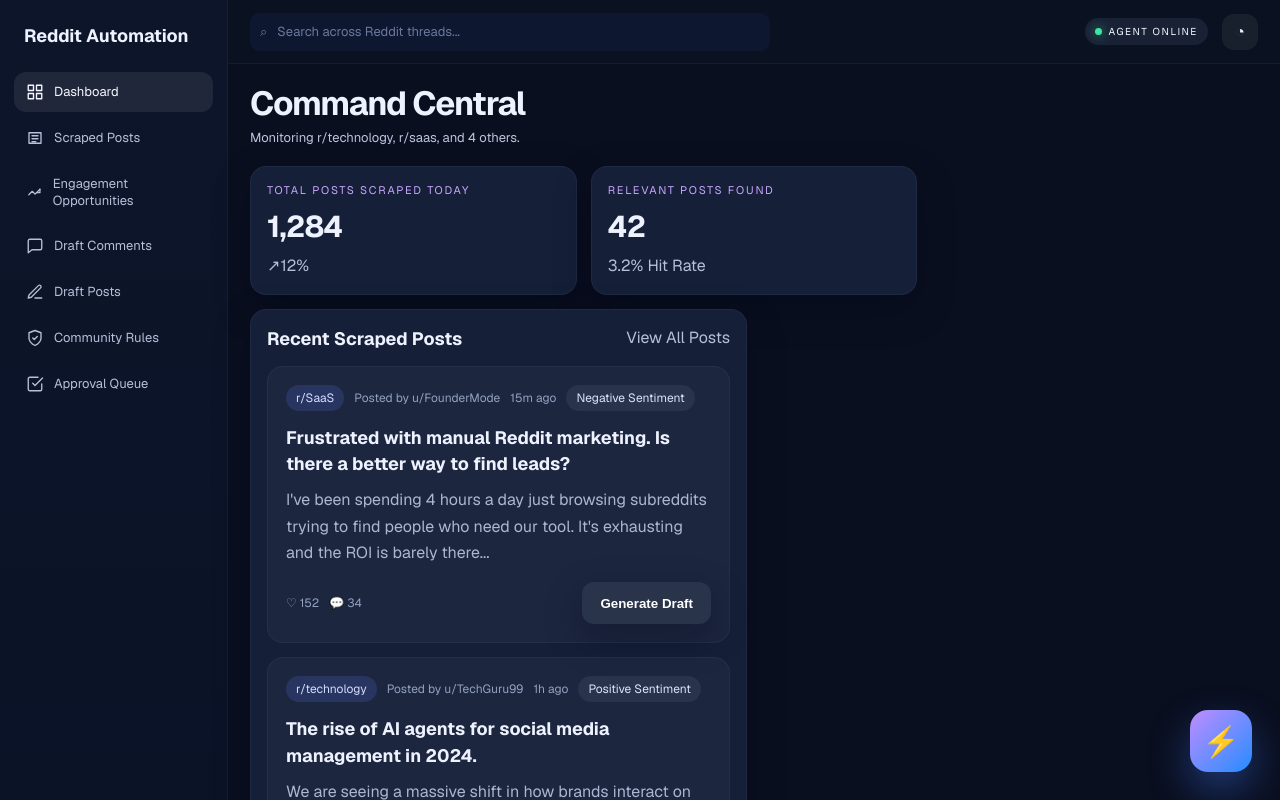
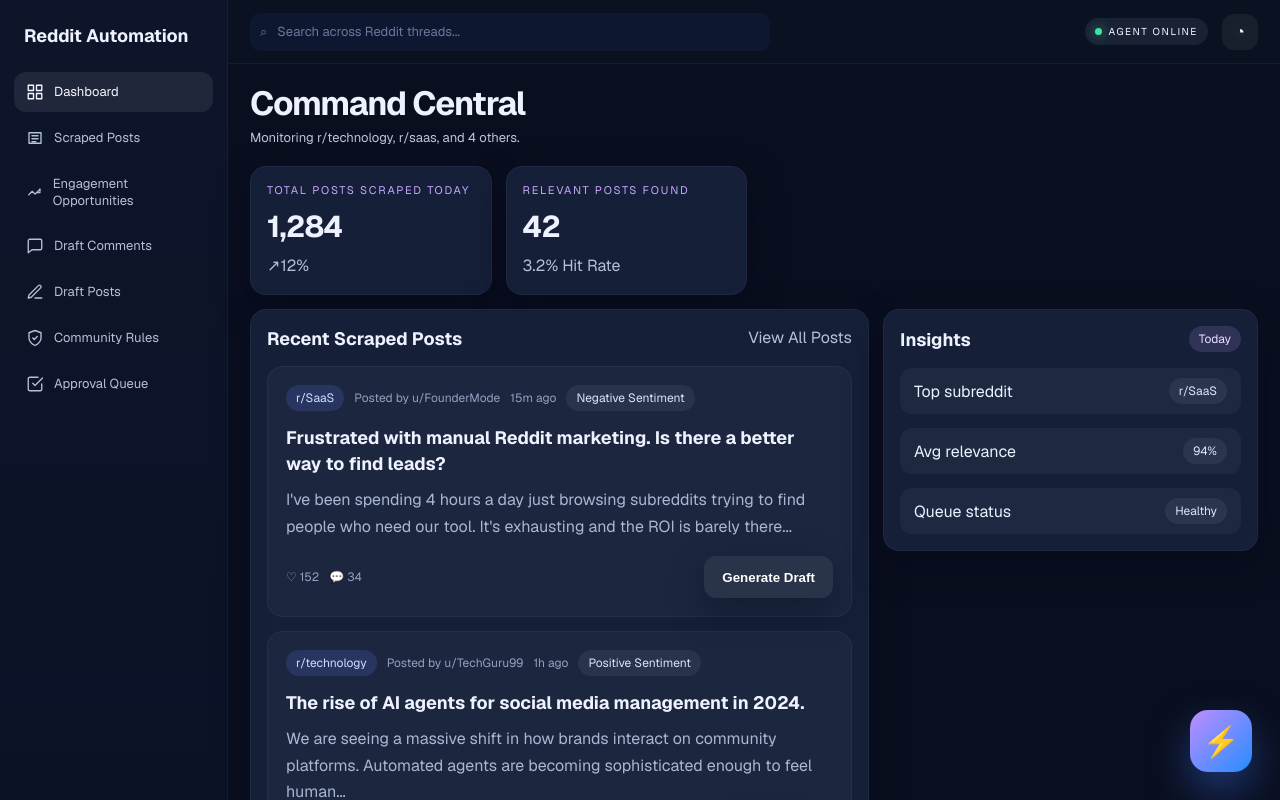
Before and after one commit to Jay-1410/Reddit-Automation, a Next.js app: page / in a window 1280 px wide. Shown: the top 800 px of the page. Built offline with nearby package versions, Linux system fonts and the light colour scheme.

Commit message:
Improve dashboard desktop full-width layout

```diff
--- a/src/app/page.js
+++ b/src/app/page.js
@@ -39,7 +39,13 @@
           </div>
         </Panel>
 
-        <div className={styles.stacked} />
+        <Panel title="Insights" right={<span className={styles.smallBadge}>Today</span>}>
+          <div className={styles.tableList}>
+            <div className={styles.filterValue}>Top subreddit <span className={styles.pill}>r/SaaS</span></div>
+            <div className={styles.filterValue}>Avg relevance <span className={styles.pill}>94%</span></div>
+            <div className={styles.filterValue}>Queue status <span className={styles.pill}>Healthy</span></div>
+          </div>
+        </Panel>
       </section>
 
       <button className={styles.plusFloat}>⚡</button>
--- a/src/app/ui.module.css
+++ b/src/app/ui.module.css
@@ -344,6 +344,18 @@
   display: grid;
   grid-template-columns: minmax(0, 1fr) minmax(0, 1fr);
   gap: 14px;
+}
+
+/* Dashboard desktop: use full horizontal space */
+@media (min-width: 1280px) {
+  .twoCol {
+    grid-template-columns: minmax(0, 1.65fr) minmax(0, 1fr);
+    align-items: start;
+  }
+
+  .grid3 {
+    grid-template-columns: repeat(4, minmax(0, 1fr));
+  }
 }
 
 .feedList,
```
